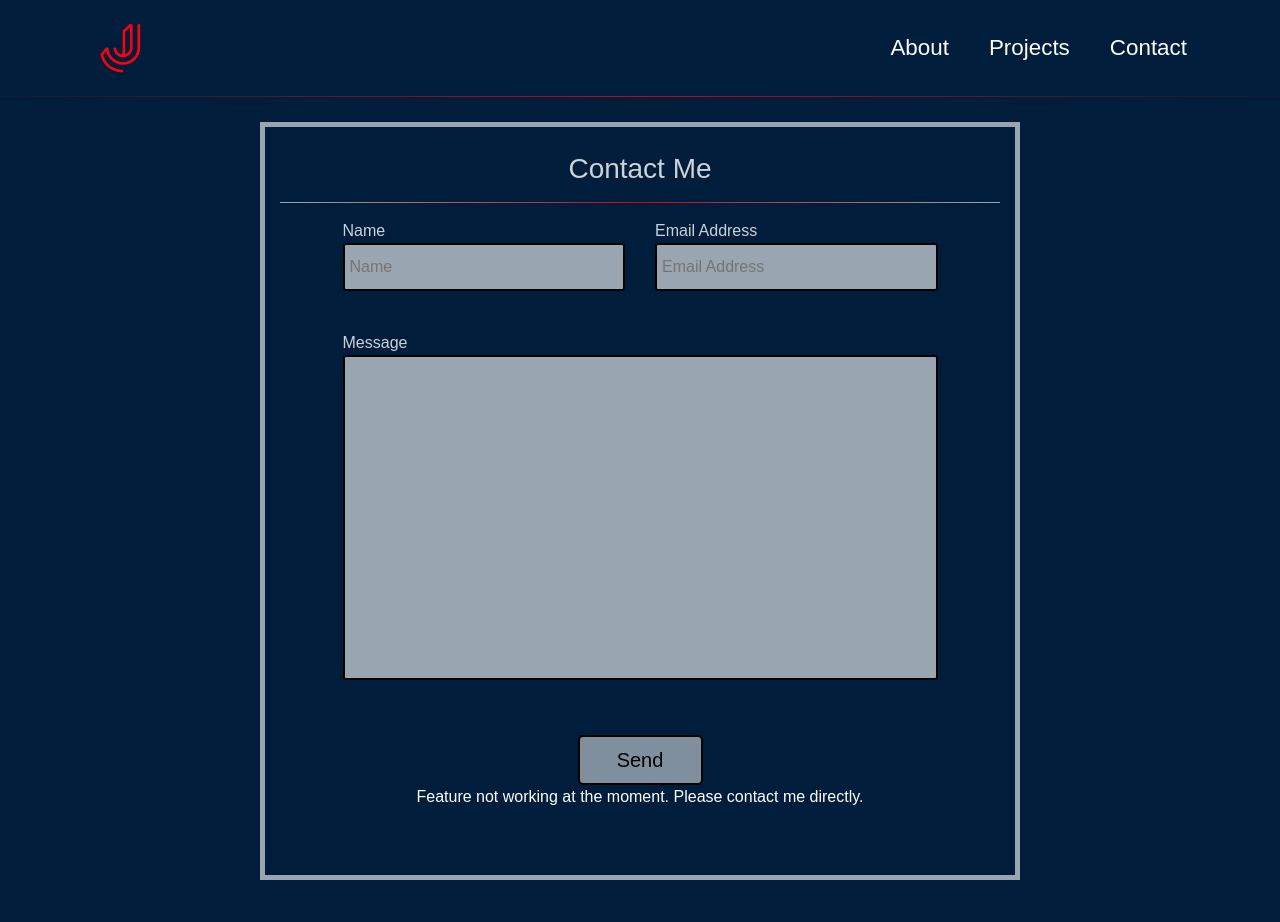
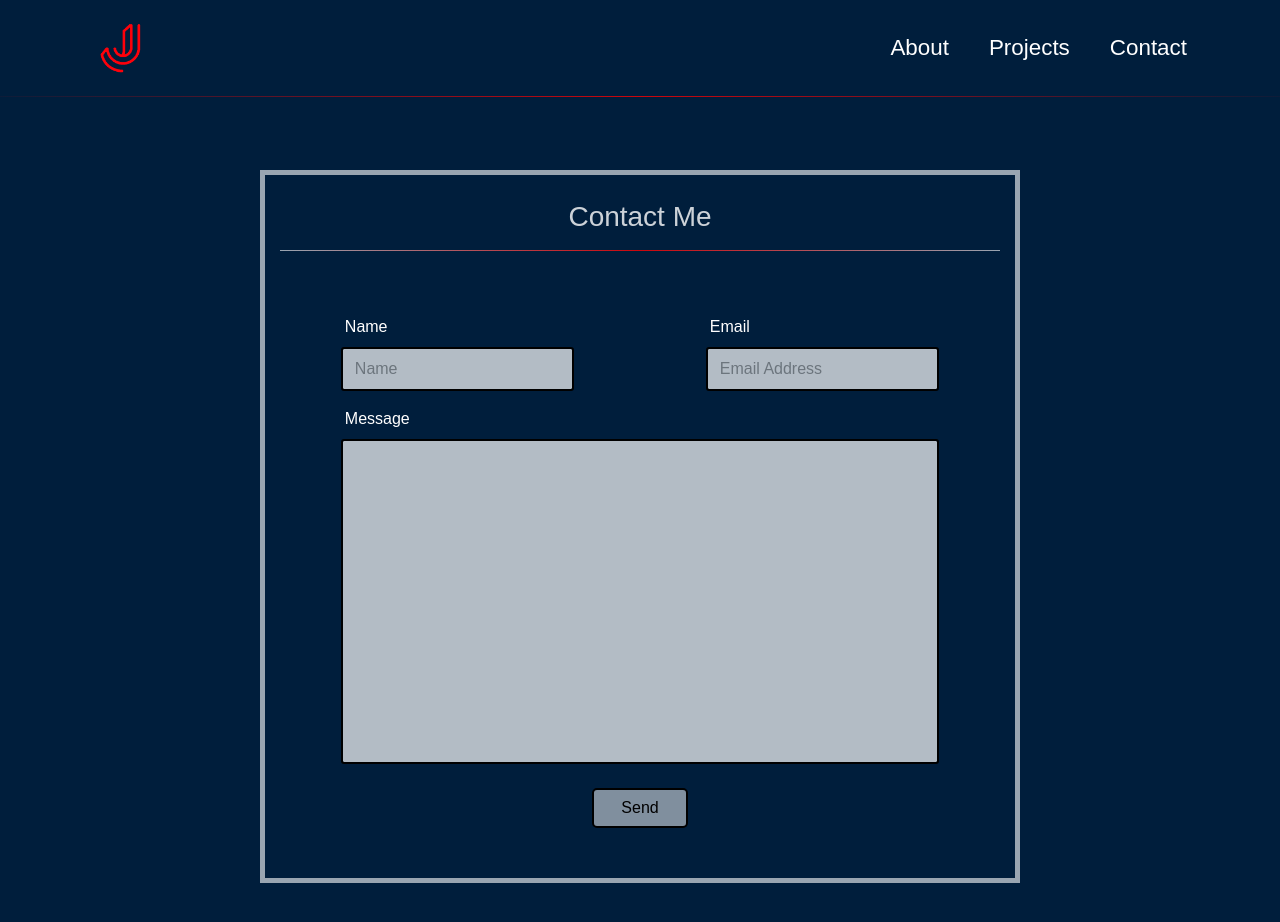
Before and after one commit to JonTrader/jmontoya, a React (Create React App) app: page /contact in a window 1280 px wide. Shown: the top 922 px of the page. Built offline with nearby package versions, Linux system fonts and the light colour scheme.

Commit message:
final changes to contact page before adding email feature

```diff
--- a/src/CSS/contact.css
+++ b/src/CSS/contact.css
@@ -23,9 +23,24 @@
   color: rgba(255, 255, 255, 0.80);
 }
 
+.form-control
+{
+    background-color: rgba(255, 255, 255, 0.70);
+    color: rgb(0, 0, 0);
+    height: 2.75rem;
+    border: 2px solid rgb(0, 0, 0);
+    border-radius: 3px;
+}
+
+.contactTextarea
+{
+    height: 325px;
+}
+
 .submitBtn
 {
-    width: 125px;
+    width: 6rem;
+    height: 2.5rem;
     background-color: rgba(255, 255, 255, 0.5);
     border-radius: 5px;
     border: black 2px solid;
@@ -38,27 +53,3 @@
     color: white;
     border-color: rgba(255, 0, 0, 0.75);
 }
-
-
-.contactInput
-{
-    background-color: rgba(255, 255, 255, 0.6);
-    color: rgb(0, 0, 0);
-    width: 100%;
-    height: 100%;
-    border: 2px solid rgb(0, 0, 0);
-    border-radius: 3px;
-    padding-left: 5px;
-}
-
-.contactTextarea
-{
-    background-color: rgba(255, 255, 255, 0.6);
-    color: rgb(0, 0, 0);
-    width: 100%;
-    height: 325px;
-    border: 2px solid rgb(0, 0, 0);
-    border-radius: 3px;
-    padding-left: 5px;
-    resize: none;
-}
--- a/src/Pages/about.js
+++ b/src/Pages/about.js
@@ -16,7 +16,7 @@ export default class About extends React.Component {
                 <Navigation />
                 <hr className="navLine"></hr>
 
-                <Container className="mb-5">
+                <Container className="my-5">
                     <Row className="justify-content-center">
 
                         <Col xs={11} lg={8} className="aboutColumn">
--- a/src/Pages/contact.js
+++ b/src/Pages/contact.js
@@ -5,14 +5,7 @@ import Container from 'react-bootstrap/Container'
 import Row from 'react-bootstrap/Row'
 import Col from 'react-bootstrap/Col'
 import Button from 'react-bootstrap/Button'
-
-
-
-
-
-
-
-
+import Form from 'react-bootstrap/Form'
 
 
 export default class Contact extends React.Component {
@@ -26,7 +19,8 @@ export default class Contact extends React.Component {
             <Navigation />
             <hr className="navLine"></hr>
 
-            <Container className="mb-5">
+
+            <Container className="my-5">
 
                 <Row className="justify-content-center">
 
@@ -38,51 +32,39 @@ export default class Contact extends React.Component {
                                 <hr className="contactLine"/>
                             </Col>
                         </Row>
+                        <br/>
+                        <br/>
 
-                        <form onSubmit={this.handleSubmit}>
+                        <Form>
 
-                            <Row className="justify-content-center fontSquares">
-                                <Col xs={7} md={5} className="mb-5">
-                                    Name
-                                    <input
-                                    type="text"
-                                    placeholder="Name"
-                                    onFocus={(e) => e.target.placeholder = ""}
-                                    onBlur={(e) => e.target.placeholder = "Name"}
-                                    required={true} className="contactInput"
-                                    />
-                                </Col>
+                            <Form.Row className="justify-content-around">
+                                <Form.Group as={Col} xs={8} md={4} controlId="formGridName">
+                                    <Form.Label className="text-white pl-1">Name</Form.Label>
+                                    <Form.Control type="text" placeholder="Name" required={true}/>
+                                </Form.Group>
 
-                                <Col xs={7} md={5} className="mb-5" >
-                                    Email Address
-                                    <input
-                                    type="email"
-                                    placeholder="Email Address"
-                                    onFocus={(e) => e.target.placeholder = ""}
-                                    onBlur={(e) => e.target.placeholder = "Email Address"}
-                                    required={true} className="contactInput" />
-                                </Col>
-                            </Row>
+                                <Form.Group as={Col} xs={8} md={4} controlId="formGridEmail">
+                                    <Form.Label className="text-white pl-1">Email</Form.Label>
+                                    <Form.Control type="email" placeholder="Email Address" required={true} />
+                                </Form.Group>
+                            </Form.Row>
 
-                            <Row className="pt-3 fontSquares justify-content-center">
-                                <Col xs={8} md={10}>
-                                    Message
-                                    <textarea type="text" required={true} className="contactTextarea"/>
-                                </Col>
-                            </Row>
+                            <Form.Row className="justify-content-around">
 
-                            <Row className="justify-content-center">
-                                    <Button type="submit" variant="primary" size="lg" className="mt-5 submitBtn">
+                                <Form.Group as={Col} xs={8} md={10} controlId="formGridMessage">
+                                    <Form.Label className="text-white pl-1">Message</Form.Label>
+                                    <Form.Control className="contactTextarea" type="text" required={true}/>
+                                </Form.Group>
+
+                            </Form.Row>
+
+                            <Row className="justify-content-center mt-2">
+                                    <Button type="submit" className="submitBtn">
                                         Send
                                     </Button>
                             </Row>
 
-                            <Row className="justify-content-center text-white">
-                                <p>
-                                    Feature not working at the moment. Please contact me directly.
-                                </p>
-                            </Row>
-                        </form>
+                        </Form>
 
                     </Col>
                 </Row>
```
